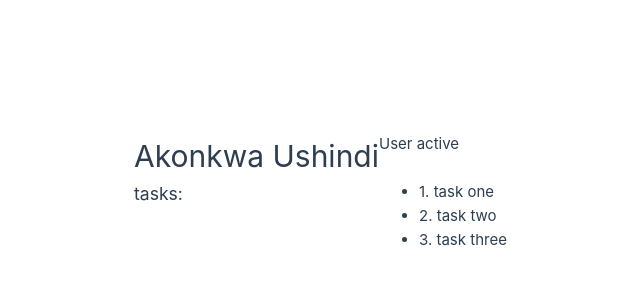
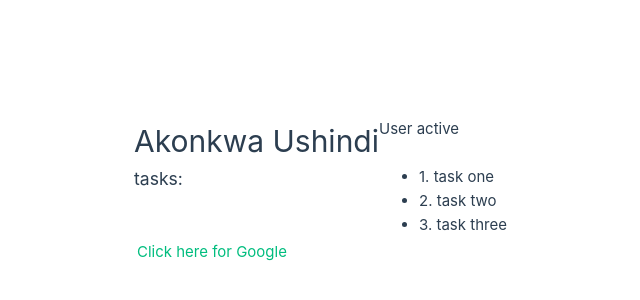
Before and after one commit to Akon2020/learn-vue-vuecli, a Vue app: page / in a window 1280 px wide. Shown: the part 208-508 px from the top of the page, without its empty margins (261-901 px from the left). Built offline with nearby package versions, Linux system fonts and the light colour scheme.

Commit message:
learn v-bind

```diff
--- a/src/App.vue
+++ b/src/App.vue
@@ -5,6 +5,7 @@ export default {
       name: "Akonkwa Ushindi",
       status: 'active',
       tasks: ['task one', 'task two', 'task three'],
+      link: "https://google.com",
     };
   },
 };
@@ -19,4 +20,5 @@ export default {
   <ul>
     <li v-for="task, i in tasks" :key="task">{{i+1}}. {{ task }}</li>
   </ul>
+  <a :href="link">Click here for Google</a>
 </template>
```
